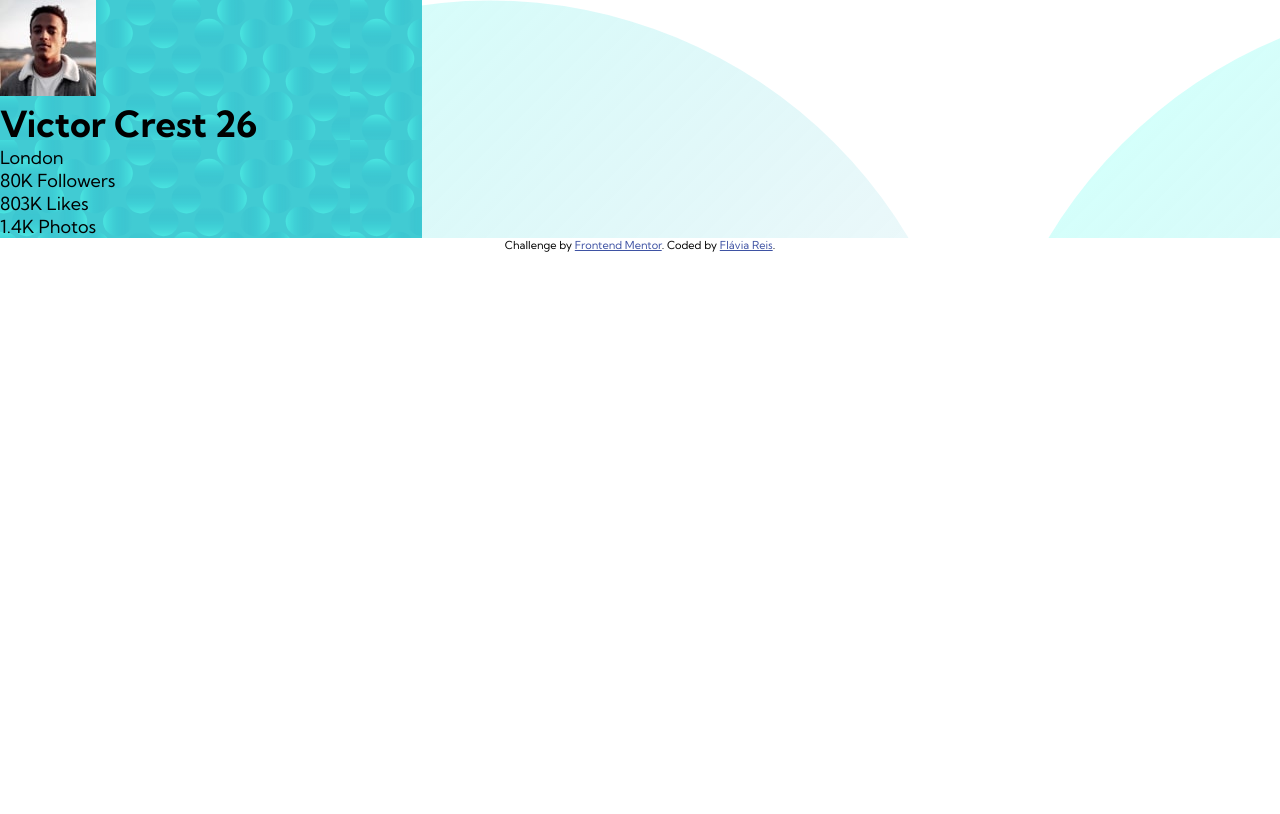
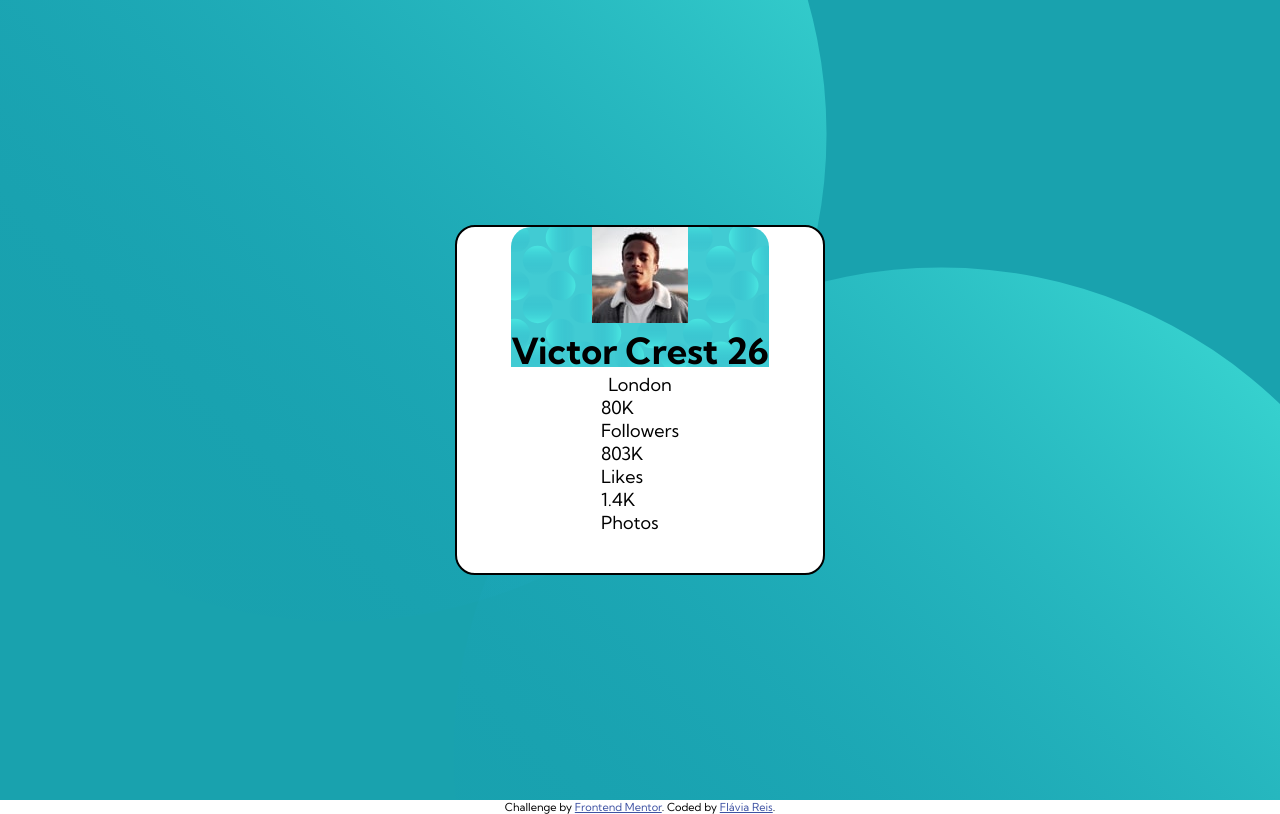
Before and after one commit to flaviare1s/profile-card-component, a React (Vite) app: page / in a window 1280 px wide. Built offline with nearby package versions, Linux system fonts and the light colour scheme.

Commit message:
Trying to centralize the background-images

```diff
--- a/src/App.css
+++ b/src/App.css
@@ -12,14 +12,38 @@
   box-sizing: border-box;
 }
 
-.card {
-  background-image: url(/public/bg-pattern-card.svg);
+
+main {
+  background-color: var(--cor0);
+  min-width: 100vw;
+  min-height: 100vh;
+  display: flex;
+  justify-content: center;
+  align-items: center;
+  background-image: url(/public/bg-pattern-top.svg), url(/public/bg-pattern-top.svg);
+  background-position: -50% 200%, 150% -150%;
+  background-repeat: no-repeat, no-repeat;
 }
 
-main {
-  background-image: url(/public/bg-pattern-bottom.svg);
+
+.card {
+  background-color: white;
+  width: 370px;
+  height: 350px;
+  border-radius: 20px;
+  border: 2px solid;
+  display: flex;
+  flex-direction: column;
+  align-items: center;
+  margin: auto;
 }
 
-.container {
-  width: 33%;
+.card-header {
+  display: flex;
+  flex-direction: column;
+  align-items: center;
+  background-image: url(/public/bg-pattern-card.svg);
+  background-size: 350px 140px;
+  background-repeat: no-repeat;
+  border-radius: 20px 20px 0px 0px;
 }
--- a/src/App.jsx
+++ b/src/App.jsx
@@ -7,27 +7,27 @@ export function App() {
         <main>
           <div className="container">
             <div className="card">
-              <div className='image'>
-                <img src="/public/image-victor.jpg" alt="Victor's photo" />
+              <div className="card-header">
+                <div className='image'>
+                  <img src="/public/image-victor.jpg" alt="Victor's photo" />
+                </div>
+                  <h1>Victor Crest <span>26</span></h1>
+                  <p>London</p>
               </div>
-              <div className="card-content">
-                <h1>Victor Crest <span>26</span></h1>
-                <p>London</p>
-                <div>
-                  <div>
-                    80K
-                    Followers
+                <div className='card-main'>
+                  <div className='card-main-1'>
+                    <p>80K</p>
+                    <p>Followers</p>
                   </div>
-                  <div>
-                    803K
-                    Likes
+                  <div className='card-main-1'>
+                    <p>803K</p>
+                    <p>Likes</p>
                   </div>
-                  <div>
-                    1.4K
-                    Photos
+                  <div className='card-main-1'>
+                    <p>1.4K</p>
+                    <p>Photos</p>
                   </div>
                 </div>
-              </div>
             </div>
           </div>
         </main>
```
